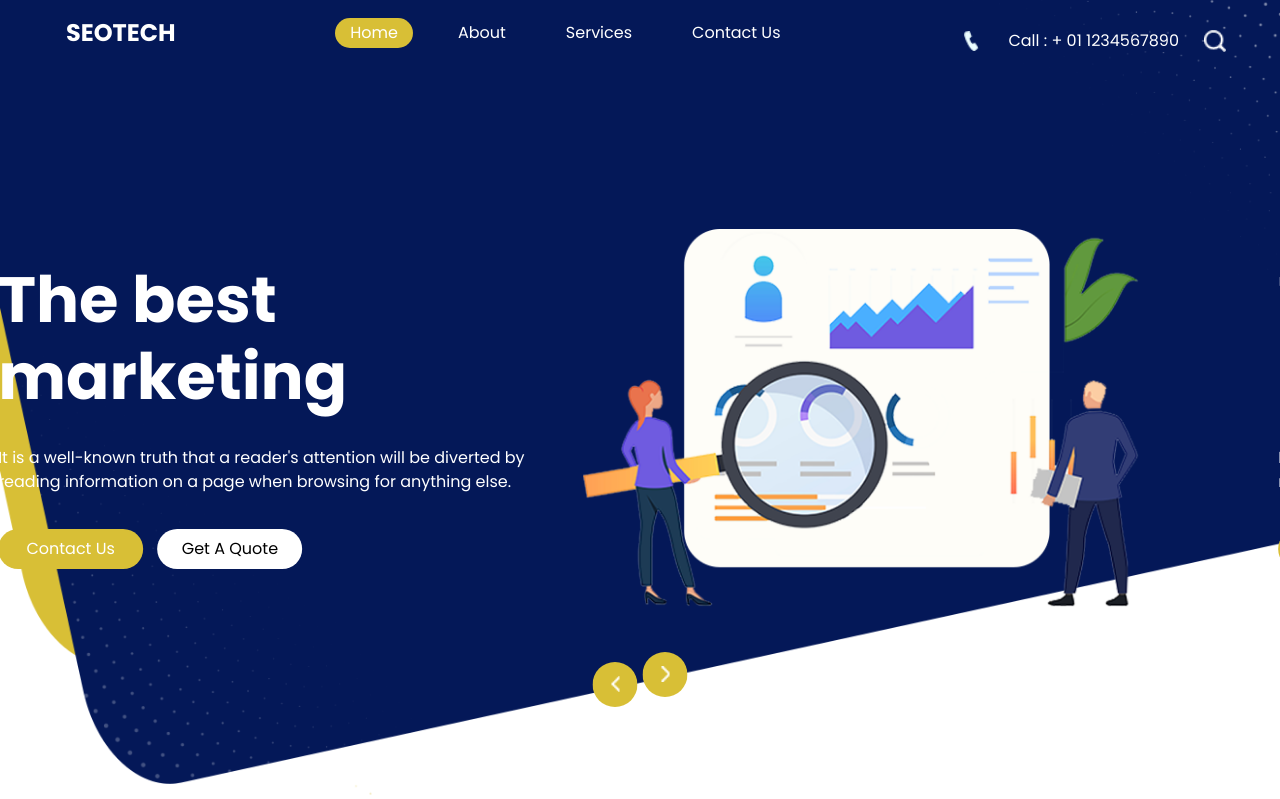
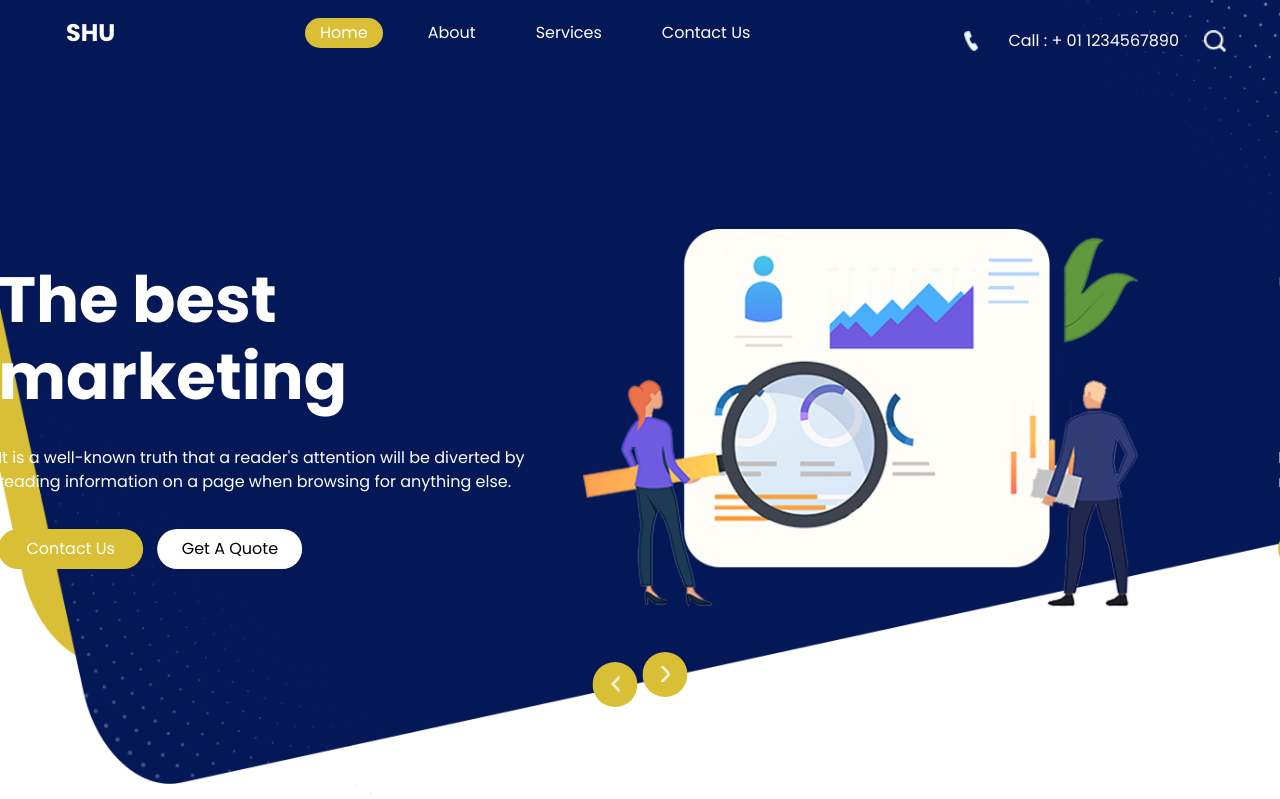
Before and after one commit to DileepKumar5/Deploy-static-Website-on-Robust-AWS-Architecture, a website: page index.html in a window 1280 px wide. Shown: the top 799 px of the page. Drawn offline with nearby package versions, Linux system fonts and the light colour scheme.

Commit message:
GitHub Action 60.0

```diff
--- a/index.html
+++ b/index.html
@@ -44,7 +44,7 @@
         <div class="container-fluid">
           <nav class="navbar navbar-expand-lg custom_nav-container">
             <a class="navbar-brand" href="index.html">
-              <span> Seotech </span>
+              <span> SHU </span>
             </a>
 
             <button
```
